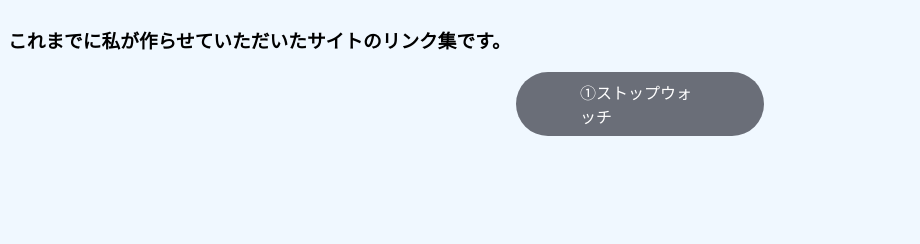
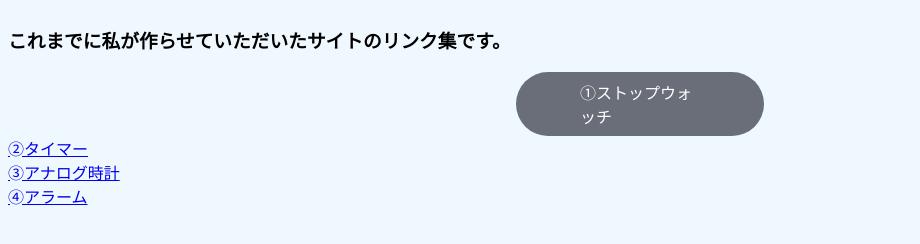
Before and after one commit to Ji-113/link, a plain HTML site: page index.html in a window 1280 px wide. Shown: the part 116-360 px from the top of the page, without its empty margins (0-920 px from the left). Drawn offline with Linux system fonts and the light colour scheme.

Commit message:
Update index.html

```diff
--- a/index.html
+++ b/index.html
@@ -22,3 +22,6 @@
 <h1>☆☆☆☆☆リンク集☆☆☆☆☆</h1>
 <h3 text-align: center>これまでに私が作らせていただいたサイトのリンク集です。</h3>
 <div id="stopwatch"><a href="https://ji-113.github.io/stopwatch/" class="btn_25"><span>➀ストップウォッチ</span></a></div>
+<div id="timer"><a href="https://ji-113.github.io/timer/" class="btn_25"><span>➁タイマー</span></a></div>
+<div id="clock"><a href="https://ji-113.github.io/clock/" class="btn_25"><span>➂アナログ時計</span></a></div>
+<div id="alarm"><a href="https://ji-113.github.io/alarm/" class="btn_25"><span>➃アラーム</span></a></div>
```
